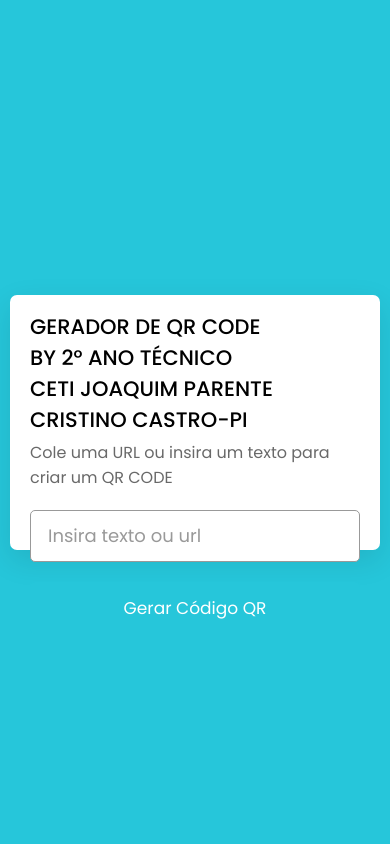
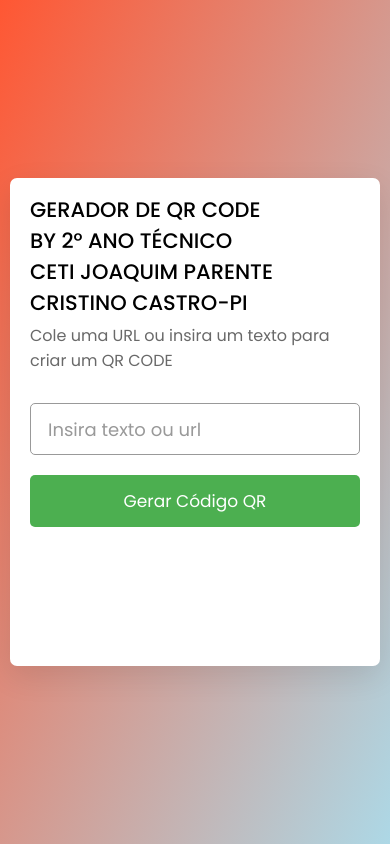
Before and after one commit to CETIJP-3ANO/QR-CODE, a plain HTML site: page index.html in a window 390 px wide. Drawn offline with Linux system fonts and the light colour scheme.

Commit message:
style.css

```diff
--- a/style.css
+++ b/style.css
@@ -11,20 +11,20 @@ body{
   padding: 0 10px;
   min-height: 100vh;
   align-items: center;
-  background: #26C6DA;
+  background: linear-gradient(to bottom right, #FF5733, #ADD8E6); /* Vermelho e azul claro */
   justify-content: center;
+  overflow-y: auto; /* Permite rolagem vertical caso necessário */
 }
 .wrapper{
-  height: 265px;
+  height: auto; /* Ajusta automaticamente à altura do conteúdo */
+  max-height: 90vh; /* Limita a altura máxima para caber na tela */
   max-width: 410px;
   background: #fff;
   border-radius: 7px;
-  padding: 20px 25px 0;
+  padding: 15px 20px 10px;
   transition: height 0.2s ease;
   box-shadow: 0 10px 30px rgba(0,0,0,0.1);
-}
-.wrapper.active{
-  height: 530px;
+  overflow-y: auto; /* Adiciona rolagem interna caso necessário */
 }
 header h1{
   font-size: 21px;
@@ -36,7 +36,7 @@ header p{
   font-size: 16px;
 }
 .wrapper .form{
-  margin: 20px 0 25px;
+  margin: 30px 0 30px;
 }
 .form :where(input, button){
   width: 100%;
@@ -62,7 +62,7 @@ header p{
   cursor: pointer;
   margin-top: 20px;
   font-size: 17px;
-  background: #26C6DA;
+  background: #4CAF50; /* Cor verde */
 }
 .qr-code{
   opacity: 0;
@@ -81,15 +81,13 @@ header p{
 }
 .qr-code img{
   width: 170px;
+  max-width: 100%;
 }
 
 @media (max-width: 430px){
   .wrapper{
-    height: 255px;
+    max-height: 85vh; /* Ajusta altura em telas menores */
     padding: 16px 20px;
-  }
-  .wrapper.active{
-    height: 510px;
   }
   header p{
     color: #696969;
```
